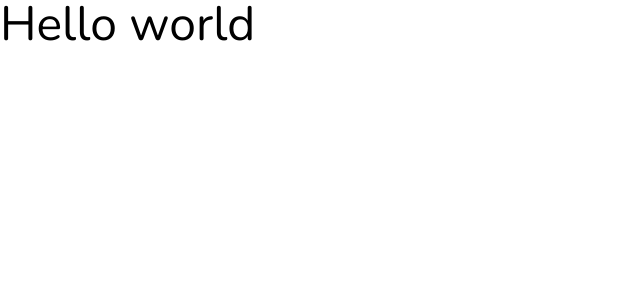
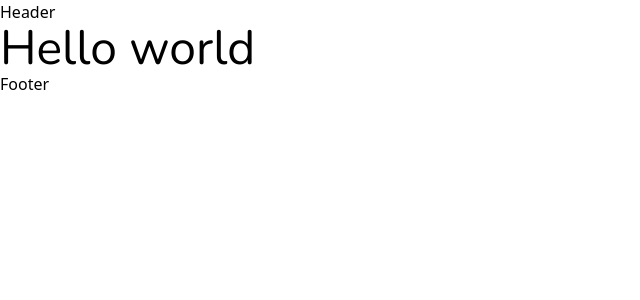
Before and after one commit to sixheads/flowrise-prismic-nextjs, a Next.js app: page / in a window 1280 px wide. Shown: the top 300 px of the page, without its empty margins (0-640 px from the left). Built offline with nearby package versions, Linux system fonts and the light colour scheme.

Commit message:
feat: Add MetaData from Prismic

```diff
--- a/src/app/layout.tsx
+++ b/src/app/layout.tsx
@@ -1,7 +1,8 @@
-import type { Metadata } from 'next';
+import type { Metadata, ResolvingMetadata } from 'next';
 import clsx from 'clsx';
 import { Nunito, Nunito_Sans } from 'next/font/google';
 import './globals.css';
+import { createClient } from '@/prismicio';
 
 const nunito = Nunito({
   subsets: ['latin'],
@@ -15,10 +16,21 @@
   variable: '--font-nunito-sans',
 });
 
-export const metadata: Metadata = {
-  title: 'Create Next App',
-  description: 'Generated by create next app',
-};
+export async function generateMetadata(): Promise<Metadata> {
+  const client = createClient();
+
+  const page = await client.getSingle('settings');
+
+  return {
+    title: page.data.site_title || 'Flowrise fallback',
+    description:
+      page.data.meta_description ||
+      'Flowrise is the relaxing app for you',
+    openGraph: {
+      images: [page.data.og_image.url || ''],
+    },
+  };
+}
 
 export default function RootLayout({
   children,
@@ -30,7 +42,11 @@
       lang="en"
       className={clsx(nunito.variable, nunitoSans.variable)}
     >
-      <body>{children}</body>
+      <body>
+        <header>Header</header>
+        {children}
+        <footer>Footer</footer>
+      </body>
     </html>
   );
 }
```
